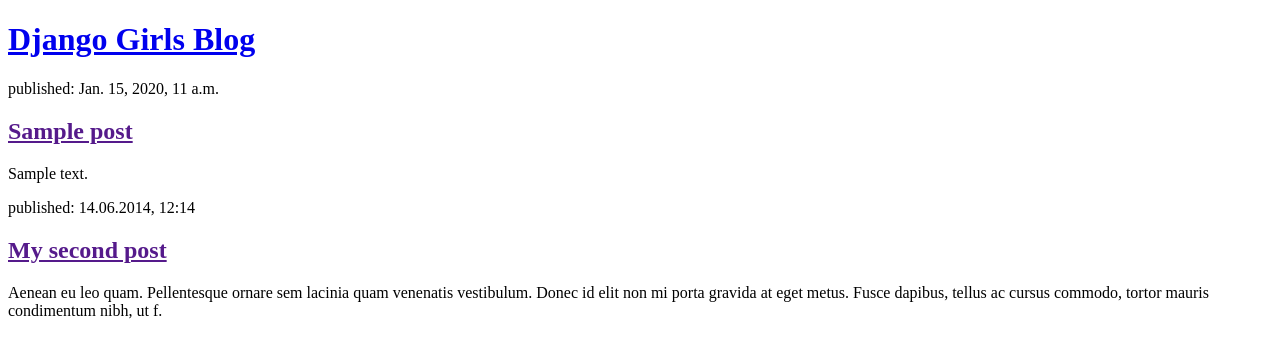
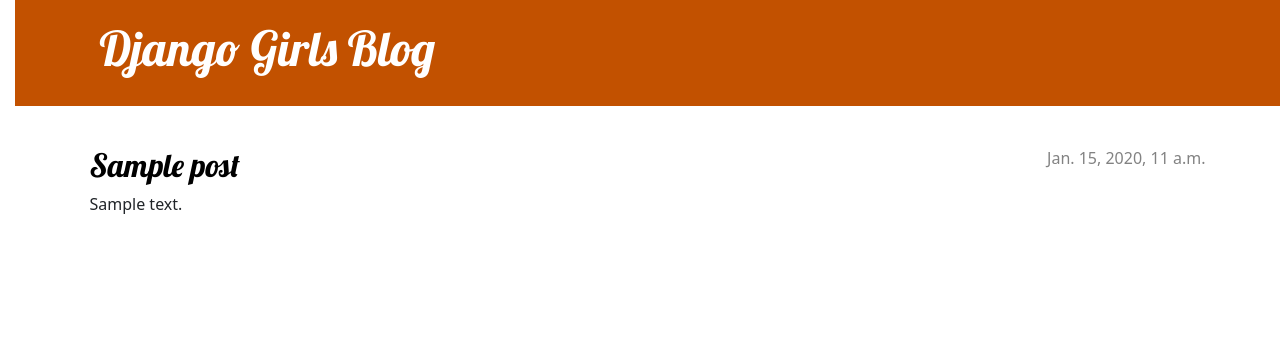
Before and after one commit to Montaha1207/my-first-blog, a Django app: page / in a window 1280 px wide. Shown: the top 358 px of the page. Run offline with Django 5.2, Linux system fonts and the light colour scheme; tables that the repository leaves empty hold one stand-in row (values such as "Sample post").

Commit message:
Added view and template for detailed blog post as well as CSS for the site.

```diff
--- /dev/null
+++ b/blog/static/css/blog.css
@@ -0,0 +1,81 @@
+h1 a, h2 a {
+    text-decoration: none;
+    color: #C25100;
+    font-family: 'Lobster';
+}
+
+body {
+    padding-left: 15px;
+
+}
+.page-header {
+    background-color: #C25100;
+    margin-top: 0;
+    margin-bottom: 40px;
+    padding: 20px 20px 20px 40px;
+}
+
+.page-header h1,
+.page-header h1 a,
+.page-header h1 a:visited,
+.page-header h1 a:active {
+    color: #ffffff;
+    font-size: 36pt;
+    text-decoration: none;
+}
+
+h1,
+h2,
+h3,
+h4 {
+    font-family: 'Lobster', cursive;
+}
+
+.date {
+    color: #828282;
+}
+
+.save {
+    float: right;
+}
+
+.post-form textarea,
+.post-form input {
+    width: 100%;
+}
+
+.top-menu,
+.top-menu:hover,
+.top-menu:visited {
+    color: #ffffff;
+    float: right;
+    font-size: 26pt;
+    margin-right: 20px;
+}
+
+.post {
+    margin-bottom: 70px;
+}
+
+.post h2 a,
+.post h2 a:visited {
+    color: #000000;
+}
+
+.post > .date,
+.post > .actions {
+    float: right;
+}
+
+.btn-secondary,
+.btn-secondary:visited {
+    color: #C25100;
+    background: none;
+    border-color: #C25100;
+    margin-left: 15px;
+}
+
+.btn-secondary:hover {
+    color: #FFFFFF;
+    background-color: #C25100;
+}
--- /dev/null
+++ b/blog/templates/blog/base.html
@@ -0,0 +1,25 @@
+{% load static %}
+<!DOCTYPE html>
+<html>
+    <head>
+        <title>Django Girls blog</title>
+        <link rel="stylesheet" href="https://fonts.googleapis.com/css?family=Lobster&subset=latin,latin-ext">
+        <link rel="stylesheet" href="https://cdn.jsdelivr.net/npm/bootstrap@5.3.3/dist/css/bootstrap.min.css" integrity="sha384-QWTKZyjpPEjISv5WaRU9OFeRpok6YctnYmDr5pNlyT2bRjXh0JMhjY6hW+ALEwIH" crossorigin="anonymous">
+        <link rel="stylesheet" href="{% static 'css/blog.css' %}">
+    </head>
+    <body>
+        <header class="page-header">
+        <div class="container">
+            <h1><a href="/">Django Girls Blog</a></h1>
+        </div>
+        </header>
+        <main class="container">
+            <div class="row">
+                <div class="col">
+                {% block content %}
+                {% endblock %}
+                </div>
+            </div>
+        </main>
+    </body>
+</html>
--- a/blog/templates/blog/post_list.html
+++ b/blog/templates/blog/post_list.html
@@ -1,24 +1,13 @@
-<!DOCTYPE html>
-<html>
-    <head>
-        <title>Django Girls blog</title>
-    </head>
-    <body>
-        <header>
-            <h1><a href="/">Django Girls Blog</a></h1>
-        </header>
+{% extends 'blog/base.html' %}
 
+{% block content %}
     {% for post in posts %}
-        <article>
-            <time>published: {{ post.published_date }}</time>
-            <h2><a href="">{{ post.title }}</a></h2>
+        <article class="post">
+            <time class="date">
+                {{ post.published_date }}
+            </time>
+            <h2><a href="{% url 'post_detail' pk=post.pk %}">{{ post.title }}</a></h2>
             <p>{{ post.text|linebreaksbr }}</p>
         </article>
     {% endfor %}
-        <article>
-            <time>published: 14.06.2014, 12:14</time>
-            <h2><a href="">My second post</a></h2>
-            <p>Aenean eu leo quam. Pellentesque ornare sem lacinia quam venenatis vestibulum. Donec id elit non mi porta gravida at eget metus. Fusce dapibus, tellus ac cursus commodo, tortor mauris condimentum nibh, ut f.</p>
-        </article>
-    </body>
-</html>
+{% endblock %}
--- a/blog/urls.py
+++ b/blog/urls.py
@@ -3,4 +3,5 @@ from . import views
 
 urlpatterns = [
     path('', views.post_list, name='post_list'),
+    path('post/<int:pk>/', views.post_detail, name='post_detail'),
 ]
--- a/blog/views.py
+++ b/blog/views.py
@@ -1,7 +1,11 @@
-from django.shortcuts import render
+from django.shortcuts import render, get_object_or_404
 from .models import Post
 from django.utils import timezone
-# Create your views here.
+
 def post_list(request):
-    posts=Post.objects.filter(published_date__lte=timezone.now()).order_by('published_date')
+    posts = Post.objects.filter(published_date__lte=timezone.now()).order_by('published_date')
     return render(request, 'blog/post_list.html', {'posts': posts})
+
+def post_detail(request, pk):
+    post = get_object_or_404(Post, pk=pk)
+    return render(request, 'blog/post_detail.html', {'post': post})
```
Also changed, not shown: blog/templates/blog/post_detail.html (added, +13 -0 lines).
